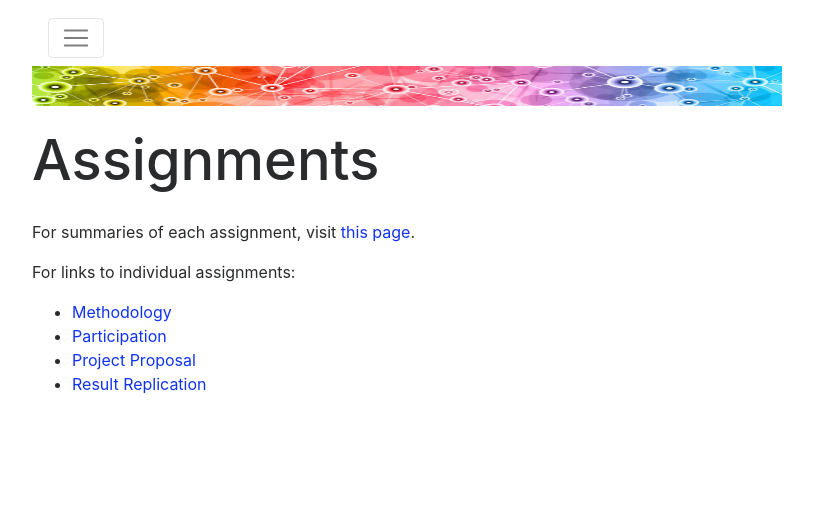
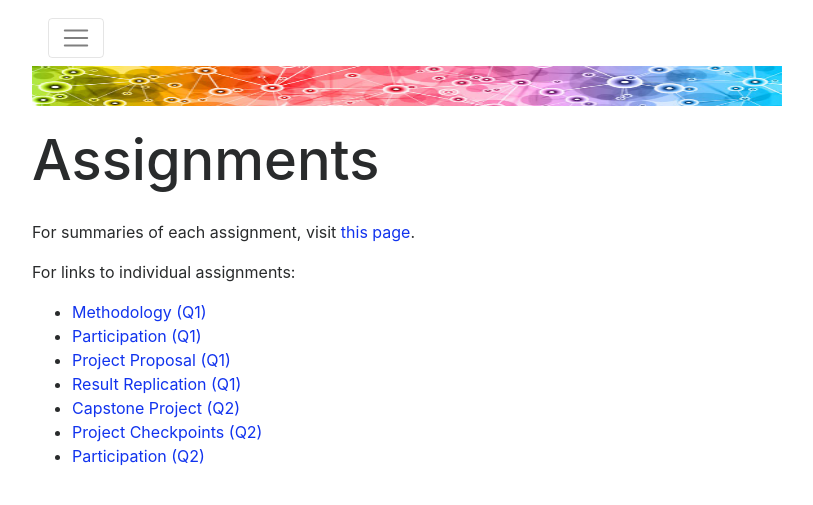
Before and after one commit to DSC-Capstone/dsc-capstone.github.io, a Jekyll site: the page built from assignments/index.md, in a window 1280 px wide. Shown: the top 505 px of the page, without its empty margins (233-1046 px from the left). Built offline with Jekyll 4.4.1, drawn with Linux system fonts in a browser that asks for light colours; nearby versions of some CDN libraries.

Commit message:
fix index tree

```diff
--- a/_data/menu.yml
+++ b/_data/menu.yml
@@ -3,10 +3,14 @@
 - text: Student Pages
   url: /student/
   subitems:
-    - text: Syllabus
-      url: /student/syllabus/
-    - text: Schedule
-      url: /student/schedule/
+    - text: Syllabus (Q1)
+      url: /student/quarter-1-syllabus/
+    - text: Syllabus (Q2)
+      url: /student/quarter-2-syllabus/
+    - text: Schedule (Q1)
+      url: /student/quarter-1-schedule/
+    - text: Schedule (Q2)
+      url: /student/quarter-2-schedule/
     - text: Assignments
       url: /student/assignment-descriptions/
     - text: Staff & Domains
@@ -14,14 +18,20 @@
 - text: Assignments
   url: /assignments/
   subitems:
-    - text: Methodology
+    - text: Methodology (Q1)
       url: /assignments/quarter-1-methodology/
-    - text: Participation
+    - text: Participation (Q1)
       url: /assignments/quarter-1-participation/
-    - text: Project Proposal
+    - text: Project Proposal (Q1)
       url: /assignments/quarter-1-project-proposal/
-    - text: Result Replication
+    - text: Result Replication (Q1)
       url: /assignments/quarter-1-replication/
+    - text: Capstone Project (Q2)
+      url: /assignments/quarter-2-project/
+    - text: Project Checkpoints (Q2)
+      url: /assignments/quarter-2-checkpoints/
+    - text: Participation (Q2)
+      url: /assignments/quarter-2-participation/
 - text: Instructor Pages
   url: /instructor/
   subitems:
```
